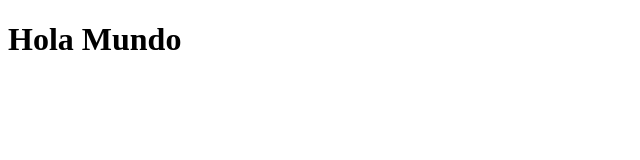
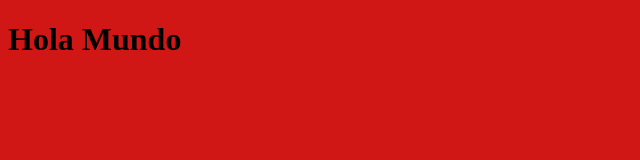
Before and after one commit to DenisAnangono/ProyectoZ, a plain HTML site: page index.html in a window 1280 px wide. Shown: the whole page, without its empty margins (0-640 px from the left). Drawn offline with Linux system fonts and the light colour scheme.

Commit message:
segundo commit

```diff
--- a/index.html
+++ b/index.html
@@ -3,6 +3,7 @@
 <head>
     <meta charset="UTF-8">
     <meta name="viewport" content="width=device-width, initial-scale=1.0">
+    <link rel="stylesheet" href="style.css">
     <title>Document</title>
 </head>
 <body>
--- /dev/null
+++ b/style.css
@@ -0,0 +1,4 @@
+body {
+    background-color: rgb(209, 22, 22);
+;
+}
```
